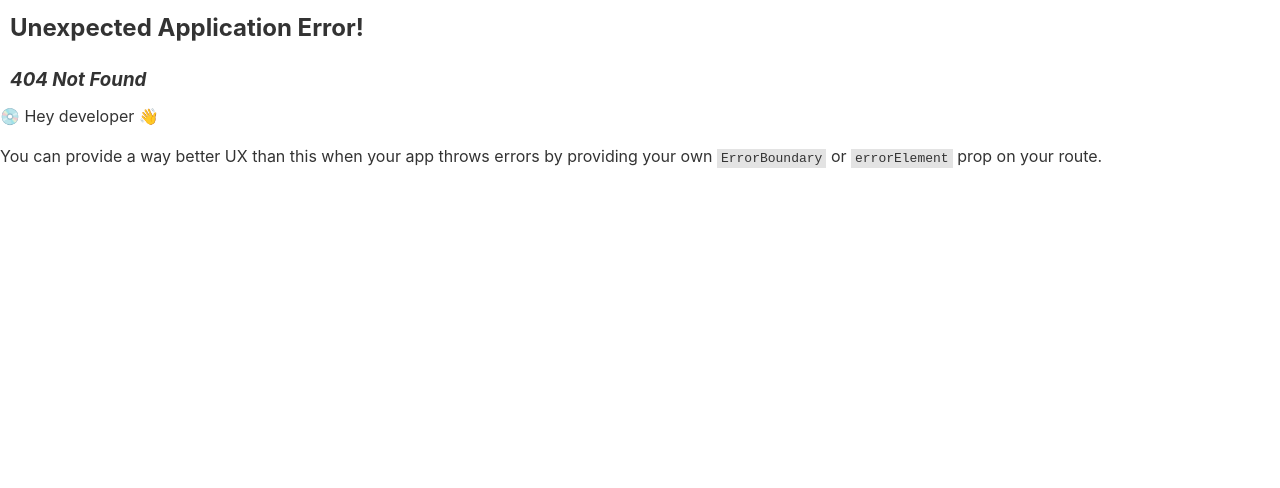
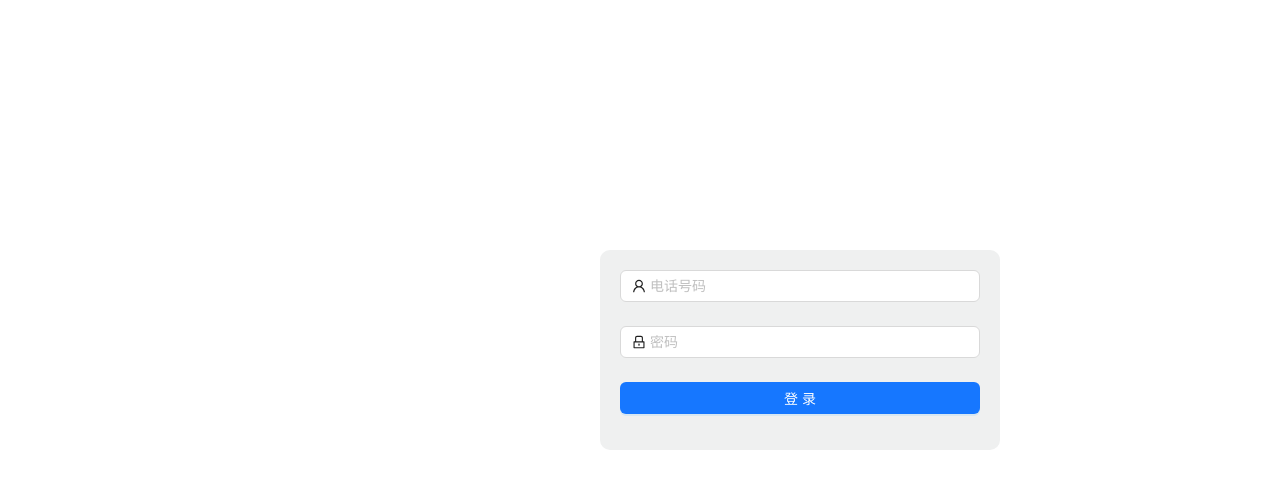
Before and after one commit to ikun666xiadan/react-admin-frontend, a React (Create React App) app: page /login in a window 1280 px wide. Before the commit this address had no page. Shown: the top 488 px of the page. Built offline with nearby package versions, Linux system fonts and the light colour scheme; data requests are answered from the project's data file.

Commit message:
feat: 登录模块

```diff
--- a/src/apis/userInfo.js
+++ b/src/apis/userInfo.js
@@ -7,4 +7,12 @@ const getUserInfo = () => {
   });
 };
 
-export { getUserInfo };
+const loginAPI = (data) => {
+  return request({
+    url: "/userInfo",
+    method: "POST",
+    data
+  });
+};
+
+export { getUserInfo,loginAPI };
--- a/src/components/commonHeader/index.js
+++ b/src/components/commonHeader/index.js
@@ -3,27 +3,33 @@ import { Button, Layout, Popover } from "antd";
 import "./index.css";
 import { useDispatch } from "react-redux";
 import { setCollapsed } from "../../store/modules/tabs";
-import { useEffect, useState } from "react";
-import { getUserInfo } from "../../apis/userInfo";
+import { useEffect } from "react";
+import { useNavigate } from "react-router-dom";
+import { useSelector } from "react-redux";
+import { clearUserInfo, getUsersInfo } from "../../store/modules/user";
 
 const { Header } = Layout;
 
 const CommmenHeader = ({ collapsed }) => {
+  const navigate = useNavigate()
+  const dispatch = useDispatch()
+
+  const goLogin =()=>{
+    navigate('login')
+    dispatch(clearUserInfo())
+  }
   const content = (
     <div>
       <p className="item">个人中心</p>
-      <p className="item">退出登录</p>
+      <p className="item" onClick={goLogin}>退出登录</p>
     </div>
   );
-  const dispatch = useDispatch();
-  const [userInfo, setUserInfo] = useState({});
+  const userInfo = useSelector(state =>state.user.userInfo)
+
   useEffect(() => {
-    const getUserInfoList = async () => {
-      const res = await getUserInfo();
-      setUserInfo(res);
-    };
-    getUserInfoList();
-  }, []);
+    dispatch(getUsersInfo())
+  }, [dispatch]);
+
   return (
     <div>
       <Header style={{ padding: 0, background: "white" }} className="header">
--- a/src/pages/Home/UserInfo/index.js
+++ b/src/pages/Home/UserInfo/index.js
@@ -1,16 +1,16 @@
 import { Col, Row, Card } from "antd";
-import { useEffect, useState } from "react";
-import { getUserInfo } from "../../../apis/userInfo";
+import { useEffect } from "react";
+import { useDispatch, useSelector } from "react-redux";
+import { getUsersInfo } from "../../../store/modules/user";
 
 const UserInfo = () => {
-  const [userInfo, setUserInfo] = useState({});
+  const userInfo = useSelector((state) => state.user.userInfo);
+  const dispatch = useDispatch();
+
   useEffect(() => {
-    const getUserInfoList = async () => {
-      const res = await getUserInfo();
-      setUserInfo(res);
-    };
-    getUserInfoList();
-  }, []);
+    dispatch(getUsersInfo());
+  }, [dispatch]);
+
   return (
     <Row>
       <Col span={8}>
--- /dev/null
+++ b/src/pages/Login/index.css
@@ -0,0 +1,9 @@
+
+.login_form{
+    padding: 20px;
+    width: 400px;
+    height: 200px;
+    margin: 250px 600px;
+    border-radius: 10px;
+    background: rgb(239, 240, 240);
+}
--- /dev/null
+++ b/src/pages/Login/index.js
@@ -0,0 +1,63 @@
+import React, { useEffect } from "react";
+import { LockOutlined, UserOutlined } from "@ant-design/icons";
+import { Button, Form, Input, message } from "antd";
+import "./index.css";
+import { useDispatch, useSelector } from "react-redux";
+import { getUsersInfo } from "../../store/modules/user";
+import { useNavigate } from "react-router-dom";
+
+const Login = () => {
+  const userInfo = useSelector((state) => state.user.userInfo);
+  const daspatch = useDispatch();
+
+  useEffect(() => {
+    daspatch(getUsersInfo());
+  }, [daspatch]);
+
+  const navigate = useNavigate();
+
+  const onFinish = (values) => {
+    if (
+      values.phone === userInfo.phone &&
+      values.password === userInfo.password
+    ) {
+      message.success("登录成功!");
+      navigate("/home");
+    } else {
+      message.error("账号或密码错误!");
+    }
+  };
+  return (
+    <div className="login_form">
+      <Form
+        name="login"
+        initialValues={{ remember: true }}
+        style={{ maxWidth: 360 }}
+        onFinish={onFinish}
+      >
+        <Form.Item
+          name="phone"
+          rules={[
+            { required: true, message: "请输入正确的手机号" },
+            { pattern: /^1[3-9]\d{9}$/, message: "格式不正确" },
+          ]}
+        >
+          <Input prefix={<UserOutlined />} placeholder="电话号码" />
+        </Form.Item>
+        <Form.Item
+          name="password"
+          rules={[{ required: true, message: "请输入密码" }]}
+        >
+          <Input prefix={<LockOutlined />} type="password" placeholder="密码" />
+        </Form.Item>
+
+        <Form.Item>
+          <Button block type="primary" htmlType="submit">
+            登录
+          </Button>
+        </Form.Item>
+      </Form>
+    </div>
+  );
+};
+export default Login;
--- a/src/router/index.js
+++ b/src/router/index.js
@@ -1,53 +1,85 @@
 import { createBrowserRouter, Navigate } from "react-router-dom";
-import { lazy, Suspense } from 'react'
+import { lazy, Suspense } from "react";
 
-const Layout = lazy(()=>import('../pages/Layout'))
-const Home = lazy(()=>import('../pages/Home'))
-const Goods = lazy(()=>import('../pages/Goods'))
-const User = lazy(()=>import('../pages/User'))
-const Other = lazy(()=>import('../pages/Other'))
-const OtherOne = lazy(()=>import('../pages/Other/other_one'))
-const OtherTwo = lazy(()=>import('../pages/Other/other_two'))
-
+const Layout = lazy(() => import("../pages/Layout"));
+const Home = lazy(() => import("../pages/Home"));
+const Goods = lazy(() => import("../pages/Goods"));
+const User = lazy(() => import("../pages/User"));
+const Other = lazy(() => import("../pages/Other"));
+const OtherOne = lazy(() => import("../pages/Other/other_one"));
+const OtherTwo = lazy(() => import("../pages/Other/other_two"));
+const Login = lazy(() => import("../pages/Login"));
 
 const router = createBrowserRouter([
   {
-        path:'/',
-        element:<Layout/>,
-        children:[
+    path: "/",
+    element: <Layout />,
+    children: [
       // 路由重定向
       {
-                path:'/',
-                element:<Navigate to='home' replace/>
+        path: "/",
+        element: <Navigate to="home" replace />,
       },
       {
-                path:'home',
-                element: <Suspense fallback={'loading...'}><Home /> </Suspense>
+        path: "home",
+        element: (
+          <Suspense fallback={"loading..."}>
+            <Home />{" "}
+          </Suspense>
+        ),
       },
       {
-                path:'goods',
-                element:<Suspense fallback={'loading...'}><Goods /> </Suspense>
+        path: "goods",
+        element: (
+          <Suspense fallback={"loading..."}>
+            <Goods />{" "}
+          </Suspense>
+        ),
       },
       {
-                path:'user',
-                element:<Suspense fallback={'loading...'}><User /> </Suspense>
+        path: "user",
+        element: (
+          <Suspense fallback={"loading..."}>
+            <User />{" "}
+          </Suspense>
+        ),
       },
       {
-                path:'other',
-                element:<Suspense fallback={'loading...'}><Other /> </Suspense>,
-                children:[
+        path: "other",
+        element: (
+          <Suspense fallback={"loading..."}>
+            <Other />{" "}
+          </Suspense>
+        ),
+        children: [
           {
-                        path:'otherOne',
-                        element:<Suspense fallback={'loading...'}><OtherOne /> </Suspense>
+            path: "otherOne",
+            element: (
+              <Suspense fallback={"loading..."}>
+                <OtherOne />{" "}
+              </Suspense>
+            ),
           },
           {
-                        path:'otherTwo',
-                        element:<Suspense fallback={'loading...'}><OtherTwo /> </Suspense>
-                    }
-                ]
-            }
-        ]
+            path: "otherTwo",
+            element: (
+              <Suspense fallback={"loading..."}>
+                <OtherTwo />{" "}
+              </Suspense>
+            ),
           },
-])
+        ],
+      },
+    ],
+  },
+  {
+    path: "login",
+    element: (
+      <Suspense fallback={"loading..."}>
+        <Login />
+      </Suspense>
+    ),
+  },
+]);
 
-export default router
+export default router;
--- a/src/server/data.json
+++ b/src/server/data.json
@@ -115,6 +115,8 @@
   "userInfo": {
     "id": 1001,
     "name": "Y-sum",
+    "phone":"15100000000",
+    "password":"123456",
     "age": 22,
     "avatar": "https://pic4.zhimg.com/v2-f10ac7fc477596faf538ca274852c68f_b.jpg",
     "identity": "超级管理员",
--- a/src/store/index.js
+++ b/src/store/index.js
@@ -1,10 +1,12 @@
 import { configureStore } from "@reduxjs/toolkit";
 import tabReduce from "./modules/tabs";
+import userReduce from "./modules/user";
 
 const store = configureStore({
-    reducer:{
-        tabs:tabReduce
-    }
-})
+  reducer: {
+    tabs: tabReduce,
+    user: userReduce,
+  },
+});
 
-export default store
+export default store;
--- /dev/null
+++ b/src/store/modules/user.js
@@ -0,0 +1,32 @@
+import { createSlice } from "@reduxjs/toolkit";
+import { getUserInfo } from "../../apis/userInfo";
+
+const userStore = createSlice({
+  name: "user",
+  initialState: {
+    userInfo: {},
+  },
+  reducers: {
+    setUserInfo(state, action) {
+      state.userInfo = action.payload;
+    },
+    clearUserInfo(state) {
+      state.userInfo = {};
+    },
+  },
+});
+
+const { setUserInfo, clearUserInfo } = userStore.actions;
+
+const getUsersInfo = () => {
+  return async (dispatch) => {
+    const res = await getUserInfo();
+    dispatch(setUserInfo(res));
+  };
+};
+
+const userReduce = userStore.reducer;
+
+export { getUsersInfo, clearUserInfo };
+
+export default userReduce;
```
Lines whose indentation alone changed are shown as unchanged.
